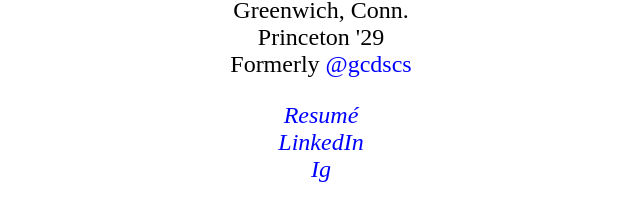
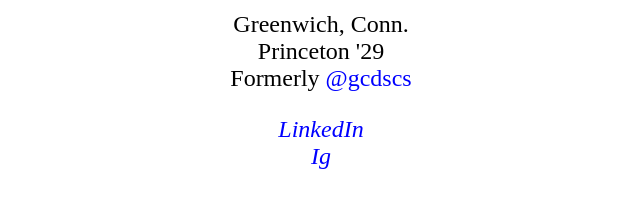
Before and after one commit to iai9/iai9.github.io, a plain HTML site: page index.html in a window 1280 px wide. Shown: the part 329-550 px from the top of the page, without its empty margins (319-959 px from the left). Drawn offline with Linux system fonts and the light colour scheme.

Commit message:
Update index.html

```diff
--- a/index.html
+++ b/index.html
@@ -31,9 +31,6 @@
         <div>
             <ul>
                 <li>
-                    <a href="assets/Imran_Resume.pdf" target="_blank"><em>Resumé</em></a>
-                </li>
-                <li>
                     <a href="https://www.linkedin.com/in/imraniftikar/" target="_blank"><em>LinkedIn</em></a>
                 </li>
                 <li>
```
